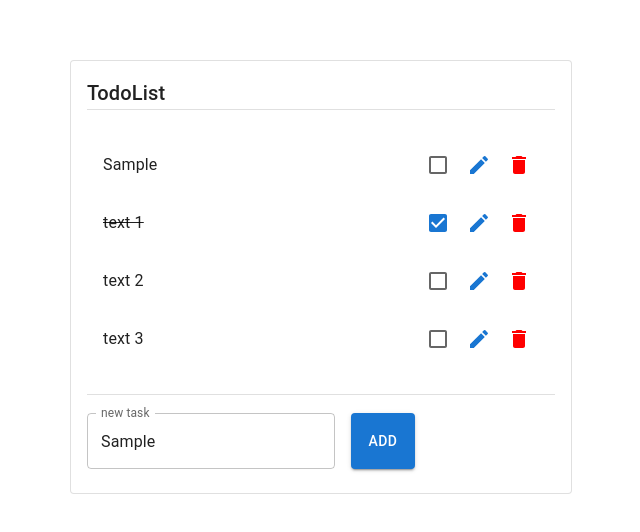
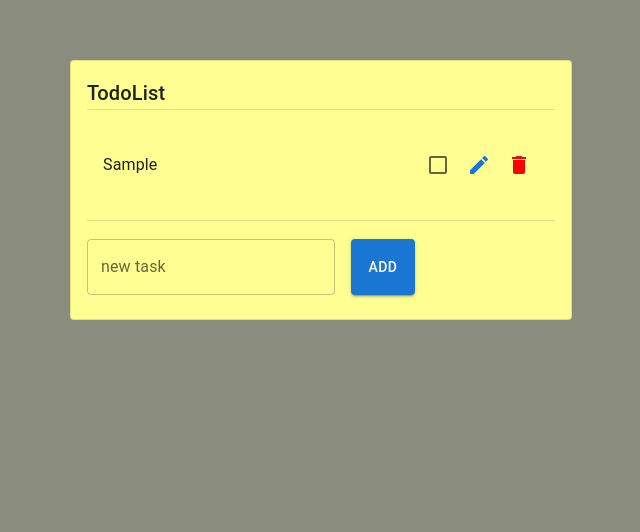
Before and after one commit to dima-popov/todo-list-test, a React app: page / in a window 1280 px wide. Both pictures are taken after typing "Sample" into the empty fields and a click on the button "ADD". Shown: the top 532 px of the page, without its empty margins (319-959 px from the left). Built offline with nearby package versions, Linux system fonts and the light colour scheme.

Commit message:
save to localStorage

```diff
--- a/src/Edit.tsx
+++ b/src/Edit.tsx
@@ -2,9 +2,8 @@
 import * as React from 'react';
 import {
   Container, Card, CardContent, Divider, Stack, Button,
-TextField,
+  TextField, Typography,
 } from '@mui/material';
-
 
 export interface AppProps {
   userName: string;
@@ -15,10 +14,12 @@ function Edit(props: AppProps) {
   return (
     <Container sx={{ marginTop: '60px' }}>
 
-      <Card variant="outlined" sx={{ width: 500, margin: 'auto' }}>
+      <Card variant="outlined" sx={{ width: 500, margin: 'auto', backgroundColor: '#fffe92' }}>
         <CardContent>
 
-          <br />
+          <Typography variant="h6" component="h1">
+            TodoList
+          </Typography>
           <Divider />
           <br />
           <Stack direction="row" spacing={2}>
@@ -30,7 +31,7 @@ function Edit(props: AppProps) {
             <Button
               variant="contained"
             >
-              ADD
+              Save
             </Button>
           </Stack>
         </CardContent>
--- a/src/List.tsx
+++ b/src/List.tsx
@@ -1,5 +1,6 @@
 /* eslint-disable react/jsx-filename-extension */
 import * as React from 'react';
+import './main.css';
 import {
   Container, Card, CardContent, Divider, Checkbox, Stack, Button,
   Typography, TextField, Box, IconButton, List, ListItem, Tooltip, listItemAvatarClasses,
@@ -13,52 +14,25 @@ export interface AppProps {
   lang: string;
 }
 
-interface TodoList {
-  text: string;
-  id: symbol;
-  date: Date,
-  ready: boolean
-}
-
-const list:[number, TodoList][] = [
-
-  [Date.now(), {
-    date: new Date(),
-    text: 'text 1',
-    ready: true,
-    id: Symbol(),
-  }],
-  [Date.now(), {
-    date: new Date(),
-    text: 'text 2',
-    ready: false,
-    id: Symbol(),
-  }],
-  [Date.now(), {
-    date: new Date(),
-    text: 'text 3',
-    ready: false,
-    id: Symbol(),
-  }],
-
-];
-
 function ListForm(props: AppProps) {
-  const [listState, setList] = React.useState(list);
+  const [listState, setList] = React.useState(store.getState().listValue);
   const [inputState, setInput] = React.useState('');
   const sortedList = listState;
+  sortedList.sort((a, b) => b[0] - a[0]);
+  store.subscribe(() => setInput(store.getState().inputValue));
+  store.subscribe(() => {
+    localStorage.setItem('todoList', JSON.stringify(store.getState().listValue));
+    return setList(store.getState().listValue);
+  });
 
   React.useEffect(() => {
-    // console.log(listState);
-    sortedList.sort((a, b) => b[0] - a[0]);
-
-    store.subscribe(() => setInput(store.getState().inputValue));
+    console.log(store.getState());
   }, [listState]);
 
   return (
     <Container sx={{ marginTop: '60px' }}>
 
-      <Card variant="outlined" sx={{ width: 500, margin: 'auto' }}>
+      <Card variant="outlined" sx={{ width: 500, margin: 'auto', backgroundColor: '#fffe92' }}>
         <CardContent>
           <Typography variant="h6" component="h1">
             TodoList
@@ -73,9 +47,9 @@ function ListForm(props: AppProps) {
               return (
                 <ListItem key={i} sx={{ display: 'flex' }}>
                   <Box sx={{ flexGrow: 1, overflow: 'auto' }}>
-                    <Tooltip title={elm.date.toDateString()} placement="top">
+                    <Tooltip title={elm.date} placement="top">
                       <Typography variant="body1" component="span">
-                        {elm.ready == true ? <s>{elm.text}</s> : elm.text }
+                        {elm.ready === true ? <s>{elm.text}</s> : elm.text }
                       </Typography>
                     </Tooltip>
                   </Box>
@@ -83,14 +57,13 @@ function ListForm(props: AppProps) {
 
                     <Checkbox
                       checked={elm.ready}
-                      data-id={elm.id}
-                      onChange={(event) => { elm.ready = event.target.checked; setList([...listState]); }}
+                      onChange={(event) => { elm.ready = event.target.checked; store.dispatch({ type: 'list/update' }); }}
                     />
                     <Link to="/edit"><IconButton aria-label="create" color="primary"><Create /></IconButton></Link>
                     <IconButton
                       aria-label="delete"
                       color="primary"
-                      onClick={(event) => { setList([...listState.filter((e, i) => e[1] != elm)]); }}
+                      onClick={(event) => { store.dispatch({ type: 'list/delete', payload: elm }); }}
                     >
                       <Delete sx={{ color: 'red' }} />
                     </IconButton>
@@ -110,15 +83,14 @@ function ListForm(props: AppProps) {
               id="outlined-basic"
               label="new task"
               variant="outlined"
+              value={inputState}
               onChange={(event) => { store.dispatch({ type: 'input/update', payload: event.target.value }); }}
             />
             <Button
               variant="contained"
               onClick={
   () => {
-    setList([[Date.now(), {
-      text: inputState, ready: false, id: Symbol(), date: new Date(),
-    }], ...listState]);
+    store.dispatch({ type: 'list/add' });
   }
  }
             >
--- a/src/index.tsx
+++ b/src/index.tsx
@@ -1,11 +1,8 @@
 import * as React from 'react';
 import * as ReactDOM from 'react-dom';
 import {
-  BrowserRouter,
   Routes,
   Route,
-  Link,
-  Outlet,
   HashRouter,
 } from 'react-router-dom';
 
--- a/src/main.css
+++ b/src/main.css
@@ -0,0 +1,3 @@
+body{
+    background-color: #8a8d7e;
+}
--- a/src/store.tsx
+++ b/src/store.tsx
@@ -1,9 +1,34 @@
 import { createStore } from '@reduxjs/toolkit';
 
-function counterReducer(state = { inputValue: 0 }, action:any) {
+let list:[number, any][];
+
+if (localStorage.getItem('todoList') != undefined) {
+  list = JSON.parse(localStorage.getItem('todoList'));
+} else {
+  list = [
+
+  ];
+}
+
+function counterReducer(state = { inputValue: '', listValue: list }, action:any) {
   switch (action.type) {
     case 'input/update':
-      return { inputValue: action.payload };
+      return { ...state, inputValue: action.payload };
+    case 'list/delete':
+      return { inputValue: state.inputValue, listValue: [...state.listValue.filter((e, i) => e[1] != action.payload)] };
+    case 'list/add':
+      return {
+        inputValue: '',
+        listValue: [
+          ...state.listValue,
+          [Date.now(), {
+            text: state.inputValue, ready: false, id: Symbol(), date: `${new Date().toDateString()}, ${new Date().toTimeString()}`,
+          }],
+
+        ],
+      };
+    case 'list/update':
+      return { inputValue: state.inputValue, listValue: [...state.listValue] };
     default:
       return state;
   }
--- a/src/sum.js
+++ /dev/null
@@ -1,4 +0,0 @@
-function sum(a, b) {
-  return a + b;
-}
-module.exports = sum;
--- a/webpack.config.js
+++ b/webpack.config.js
@@ -1,34 +1,45 @@
-const path = require("path");
-const HtmlWebpackPlugin = require("html-webpack-plugin");
-const MiniCssExtractPlugin = require("mini-css-extract-plugin");
+const path = require('path');
+const HtmlWebpackPlugin = require('html-webpack-plugin');
+const MiniCssExtractPlugin = require('mini-css-extract-plugin');
 
 module.exports = {
   entry: './src/index.tsx',
-  target: "web",
-  mode: "development",
+  target: 'web',
+  mode: 'development',
   module: {
     rules: [
       {
         test: /\.(ts|tsx)$/,
-          loader: "ts-loader",
+        loader: 'ts-loader',
       },
 
       {
         test: /\.css$/,
-          loader: "css-loader",
+        use: [
+          {
+            loader: MiniCssExtractPlugin.loader,
+            options: {
+              // you can specify a publicPath here
+              // by default it use publicPath in webpackOptions.output
+              publicPath: '../',
+            },
+          },
+          'css-loader',
+        ],
       },
     ],
   },
   plugins: [
     new HtmlWebpackPlugin({
-      template: path.resolve(__dirname, "src", "index.html"),
+      template: path.resolve(__dirname, 'src', 'index.html'),
     }),
     new MiniCssExtractPlugin({
-      filename: "./src/main.css",
+      filename: '[name].css',
+      chunkFilename: '[id].css',
     }),
   ],
   resolve: {
-    extensions: ['.tsx', '.ts', '.js', ".jsx", ".json"],
+    extensions: ['.tsx', '.ts', '.js', '.jsx', '.json'],
   },
   output: {
     filename: 'bundle.js',
```
Also changed, not shown: 4 other files (tests, documents, lock files or other folders). Lines whose indentation alone changed are shown as unchanged.
